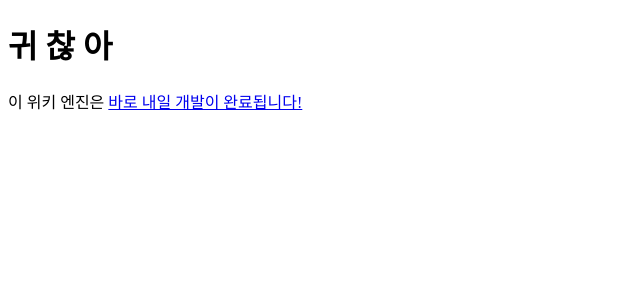
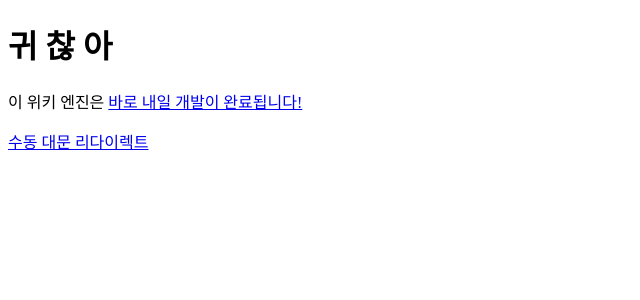
Before and after one commit to Studio-MX/Newseed, a SvelteKit app: page / in a window 1280 px wide. Shown: the top 300 px of the page, without its empty margins (0-640 px from the left). Built offline with nearby package versions, Linux system fonts and the light colour scheme.

Commit message:
Update +page.svelte

```diff
--- a/src/routes/+page.svelte
+++ b/src/routes/+page.svelte
@@ -1,2 +1,4 @@
 <h1>귀 찮 아</h1>
 <p>이 위키 엔진은 <a href="//namu.wiki/w/지랄">바로 내일 개발이 완료됩니다!</a></p>
+
+<a href="/w/FrontPage">수동 대문 리다이렉트</a>
```
